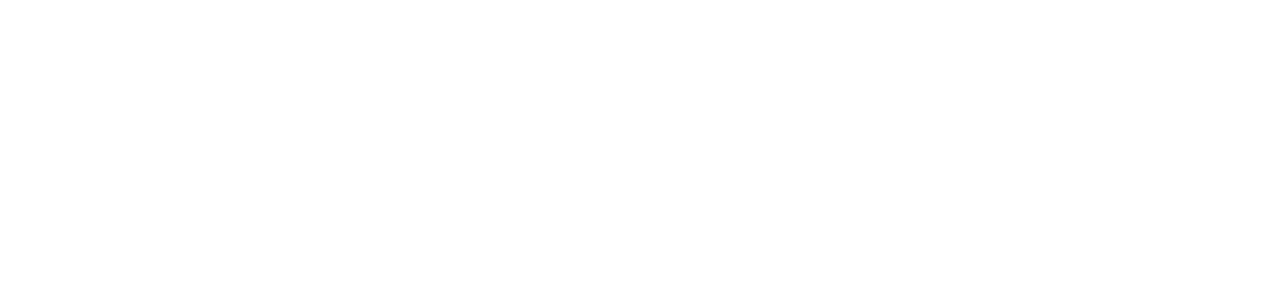
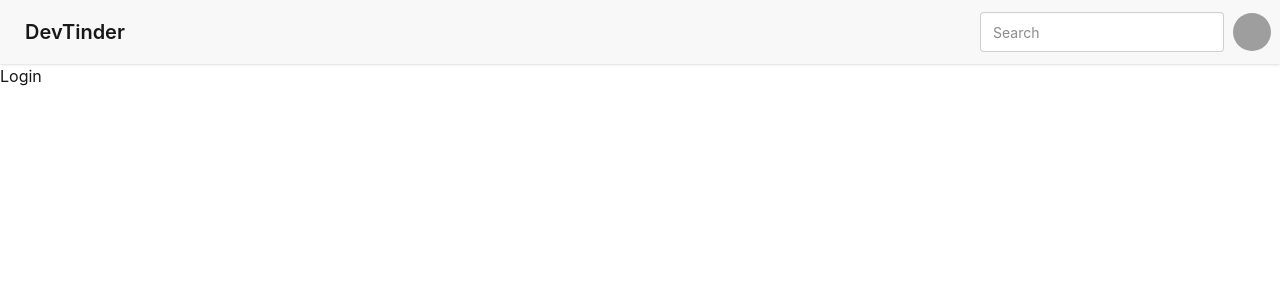
Before and after one commit to vijaydevguy/devtinder-frontend, a React (Vite) app: page /login in a window 1280 px wide. Before the commit this address had no page. Shown: the top 300 px of the page. Built offline with nearby package versions, Linux system fonts and the light colour scheme; grey boxes are pictures that could not be loaded.

Commit message:
basic_routers

```diff
--- a/src/App.jsx
+++ b/src/App.jsx
@@ -3,14 +3,18 @@
 import heroImg from "./assets/hero.png";
 import { BrowserRouter, Route, Routes } from "react-router-dom";
 import Body from "./pages/Body";
+import Login from "./pages/Login";
+import Profile from "./pages/Profile";
 
 function App() {
   return (
     <>
-
       <BrowserRouter basename="/">
         <Routes>
-          <Route path="/" element={<Body />} />
+          <Route path="/" element={<Body />}>
+            <Route path="/login" element={<Login />} />
+            <Route path="/profile" element={<Profile />} />
+          </Route>
         </Routes>
       </BrowserRouter>
       {/* <h1 className="">Get started</h1> */}
--- a/src/pages/Body.jsx
+++ b/src/pages/Body.jsx
@@ -1,11 +1,12 @@
 import React from 'react'
 import Navbar from '../components/Navbar'
+import { Outlet } from 'react-router-dom'
 
 const Body = () => {
   return (
     <div>
          <Navbar />
-         body
+         <Outlet/>
     </div>
   )
 }
--- /dev/null
+++ b/src/pages/Login.jsx
@@ -0,0 +1,9 @@
+import React from 'react'
+
+const Login = () => {
+  return (
+    <div>Login</div>
+  )
+}
+
+export default Login
--- /dev/null
+++ b/src/pages/Profile.jsx
@@ -0,0 +1,9 @@
+import React from 'react'
+
+const Profile = () => {
+  return (
+    <div>Profile</div>
+  )
+}
+
+export default Profile
```
